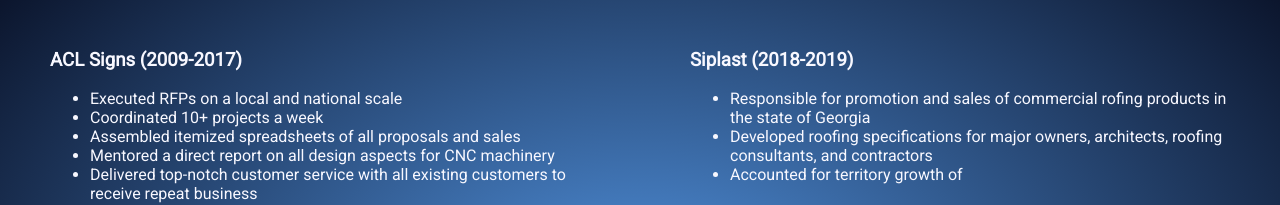
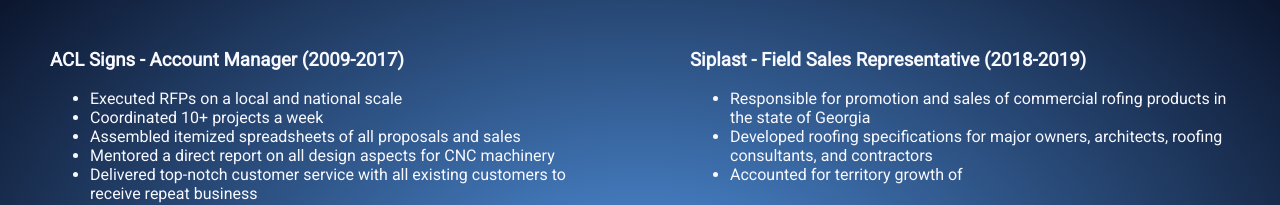
Before and after one commit to mraines4/about-me, a plain HTML site: page index.html in a window 1280 px wide. Shown: the part 1555-1760 px from the top of the page. Drawn offline with Linux system fonts and the light colour scheme.

Commit message:
updated experience

```diff
--- a/index.html
+++ b/index.html
@@ -111,7 +111,7 @@
             <div class="content-body">
                 <div class="card">
                     <h3>
-                        ACL Signs (2009-2017)
+                        ACL Signs - Account Manager (2009-2017)
                     </h3>
                     <ul>
                         <li>Executed RFPs on a local and national scale</li>
@@ -123,7 +123,7 @@
                 </div>
                 <div class="card">
                     <h3>
-                        Siplast (2018-2019)
+                        Siplast - Field Sales Representative (2018-2019)
                     </h3>
                     <ul>
                         <li>Responsible for promotion and sales of commercial rofing products in the state of Georgia</li>
```
